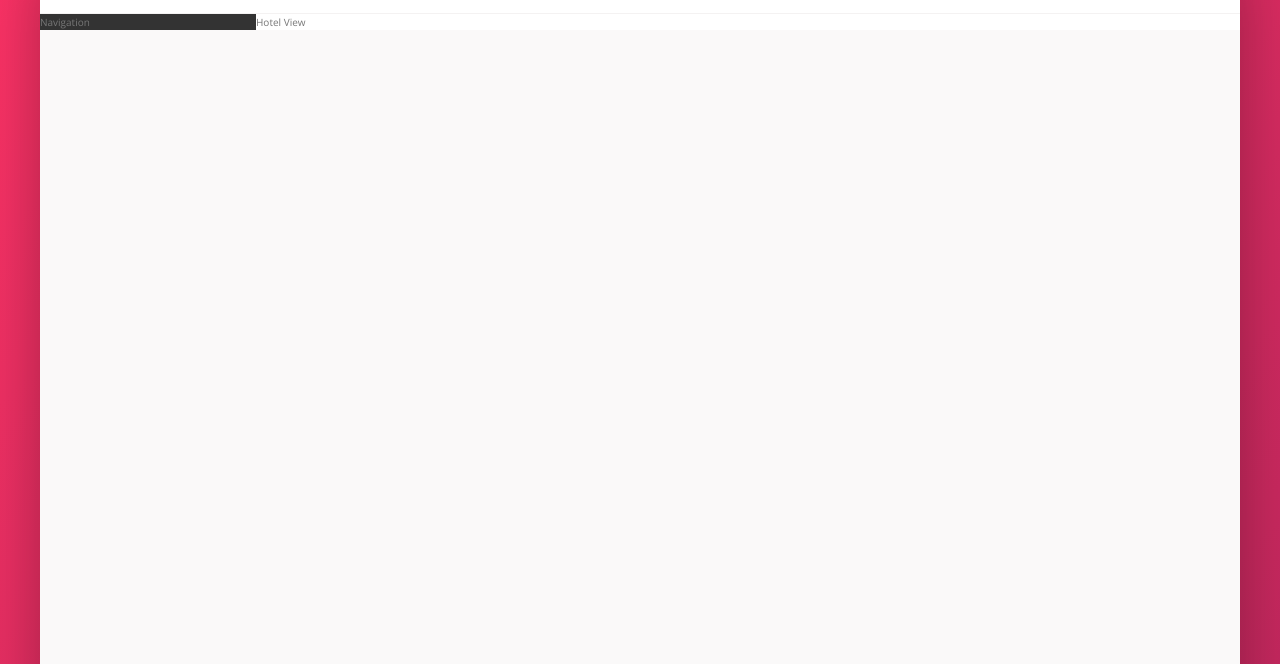
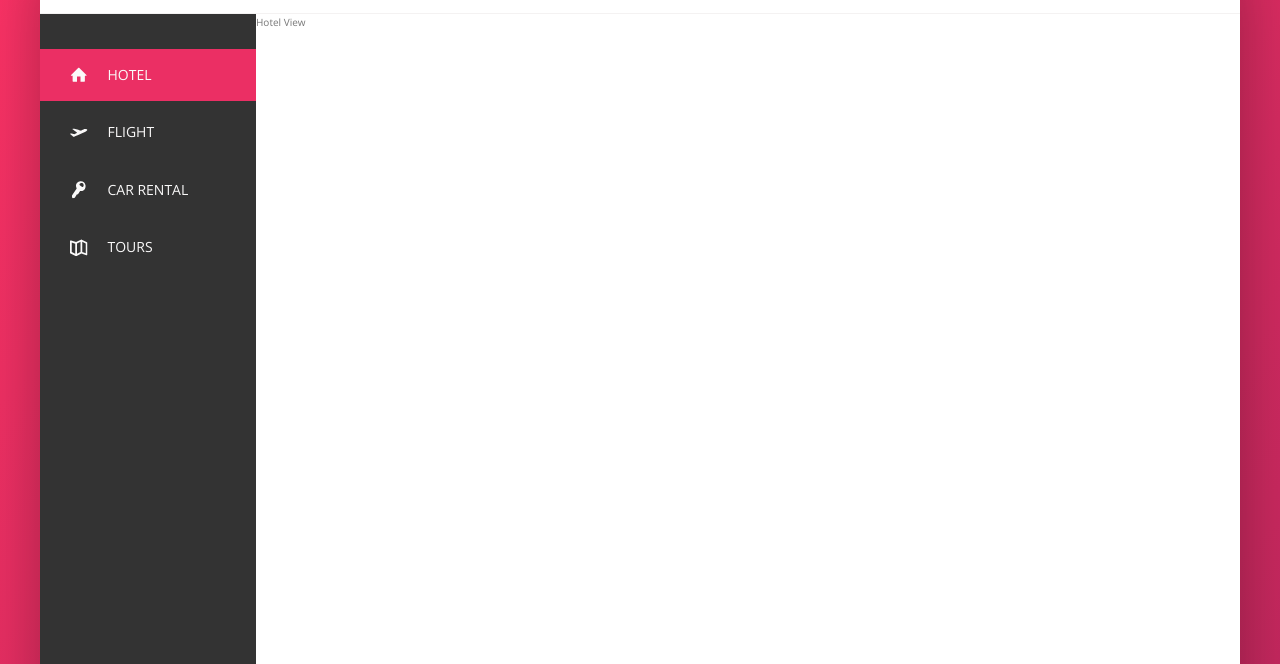
Before and after one commit to chrisgartsen/udemy-css-course, a website: page trillo/index.html in a window 1280 px wide. Shown: the part 136-800 px from the top of the page. Drawn offline with nearby package versions, Linux system fonts and the light colour scheme.

Commit message:
Add trillo sidebar styling

```diff
--- a/trillo/index.html
+++ b/trillo/index.html
@@ -48,7 +48,45 @@
         </nav>
       </header>
       <div class="content">
-        <nav class="sidebar">Navigation</nav>
+        <nav class="sidebar">
+          <ul class="side-nav">
+            <li class="side-nav__item side-nav__item--active">
+              <a href="#" class="side-nav__link">
+                <svg class="side-nav__icon">
+                  <use xlink:href="img/sprite.svg#icon-home"></use>
+                </svg>
+                <span>Hotel</span>
+              </a>
+            </li>
+            <li class="side-nav__item">
+              <a href="#" class="side-nav__link">
+                <svg class="side-nav__icon">
+                  <use xlink:href="img/sprite.svg#icon-aircraft-take-off"></use>
+                </svg>
+                <span>Flight</span>
+              </a>
+            </li>
+            <li class="side-nav__item">
+              <a href="#" class="side-nav__link">
+                <svg class="side-nav__icon">
+                  <use xlink:href="img/sprite.svg#icon-key"></use>
+                </svg>
+                <span>Car rental</span>
+              </a>
+            </li>
+            <li class="side-nav__item">
+              <a href="#" class="side-nav__link">
+                <svg class="side-nav__icon">
+                  <use xlink:href="img/sprite.svg#icon-map"></use>
+                </svg>
+                <span>Tours</span>
+              </a>
+            </li>
+          </ul>
+          <div class="legal">
+            &copy; 2020 by trillo.
+          </div>
+        </nav>
         <main class="hotel-view">Hotel View</main>
       </div>
     </div>
--- a/trillo/sass/_components.scss
+++ b/trillo/sass/_components.scss
@@ -99,9 +99,6 @@
     align-items: center;
   }
 
-  &__user {
-  }
-
   &__user-photo {
     height: 3.75rem;
     border-radius: 50%;
@@ -111,3 +108,67 @@
   &__user-name {
   }
 }
+
+.side-nav {
+  font-size: 1.4rem;
+  list-style: none;
+  margin-top: 3.5rem;
+
+  &__item {
+    position: relative;
+    &:not(:last-child) {
+      margin-bottom: 0.5rem;
+    }
+  }
+
+  &__item::before {
+    content: "";
+    position: absolute;
+    top: 0;
+    left: 0;
+    height: 100%;
+    width: 3px;
+    background-color: var(--color-primary);
+    transform: scaleY(0);
+    transition: transform 0.2s, width 0.4s cubic-bezier(1, 0, 0, 1) 0.2s,
+      background-color 0.1s;
+  }
+
+  &__item:hover::before,
+  &__item--active::before {
+    transform: scaleY(1);
+    width: 100%;
+  }
+
+  &__link:visited,
+  &__link:link {
+    color: var(--color-grey-light-1);
+    text-decoration: none;
+    text-transform: uppercase;
+    display: block;
+    padding: 1.5rem 3rem;
+
+    display: flex;
+    align-items: center;
+    position: relative;
+    z-index: 10;
+  }
+
+  &__item:active::before {
+    background-color: var(--color-primary-light);
+  }
+
+  &__icon {
+    width: 1.75rem;
+    height: 1.75rem;
+    margin-right: 2rem;
+    fill: currentColor;
+  }
+}
+
+.legal {
+  font-size: 1.2rem;
+  text-align: center;
+  padding: 2.5rem;
+  color: var(--color-grey-light-4);
+}
--- a/trillo/sass/_layout.scss
+++ b/trillo/sass/_layout.scss
@@ -24,9 +24,13 @@
 .sidebar {
   background-color: var(--color-grey-dark-1);
   flex: 0 0 18%;
+  display: flex;
+  flex-direction: column;
+  justify-content: space-between;
 }
 
 .hotel-view {
   background-color: #fff;
   flex: 1;
+  height: 800px;
 }
```
Also changed, not shown: trillo/css/style.css.
